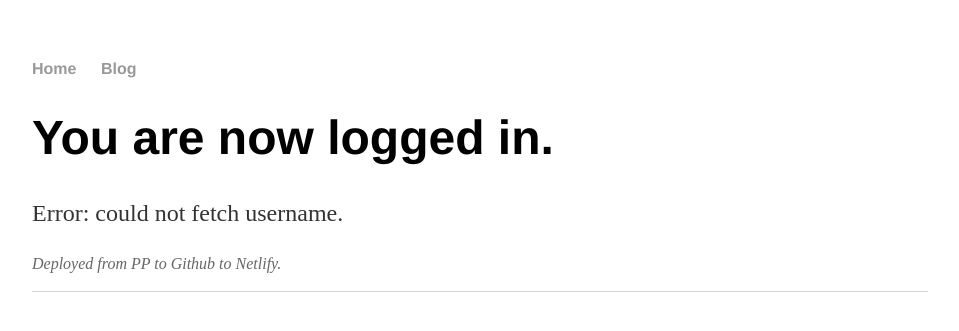
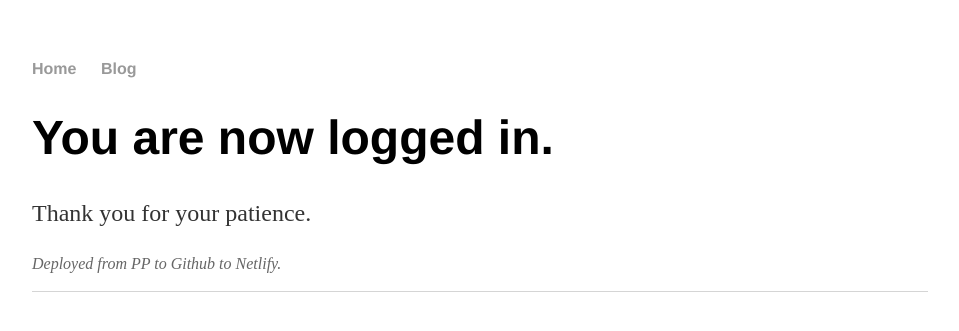
Before and after one commit to portablepage/portablepage.github.io, a Jekyll site: the page built from index.html, in a window 1280 px wide. Shown: the top 331 px of the page, without its empty margins (160-1119 px from the left). Built offline with Jekyll 4.4.1, drawn with Linux system fonts in a browser that asks for light colours.

Commit message:
Commit from PP server.

```diff
--- a/index.html
+++ b/index.html
@@ -4,7 +4,7 @@ title: You are logged in.
 ---
 <div class="blurb">
 	<h1>You are now logged in.</h1>
-	<p>Error: could not fetch username.</p>
+	<p>Thank you for your patience.</p>
 	<em>Deployed from PP to Github to Netlify.</em>
 	<br><br>
 </div>
```
